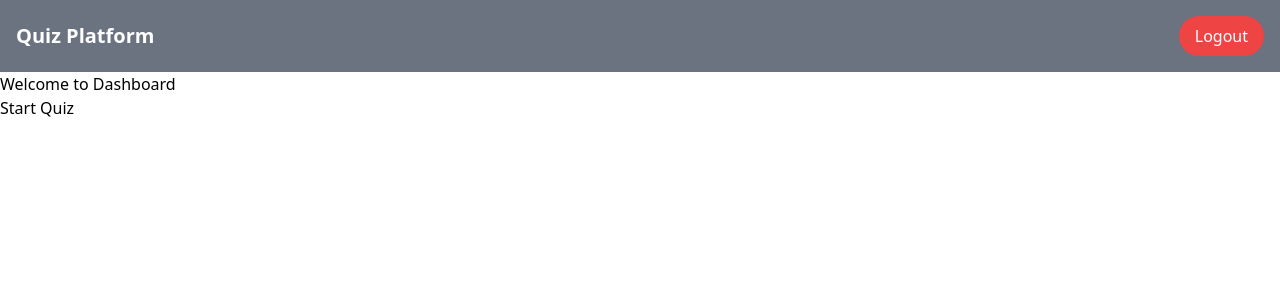
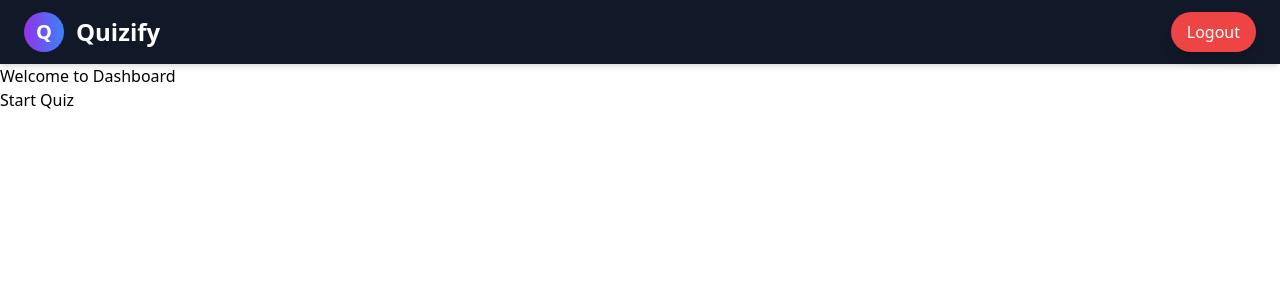
Before and after one commit to durgesh-h/Online_Practice_Test_Platform, a React (Vite) app in the folder frontend/: page /dashboard in a window 1280 px wide. Shown: the top 300 px of the page. Built offline with nearby package versions, Linux system fonts and the light colour scheme; sample sign-in values are in the browser's storage.

Commit message:
Header UI changed

```diff
--- a/frontend/src/components/Header.jsx
+++ b/frontend/src/components/Header.jsx
@@ -12,12 +12,25 @@ const Header = () => {
   };
 
   return (
-    <div className="w-full p-4 bg-gray-500 text-white flex justify-between items-center">
-      <h1 className="text-xl font-bold">Quiz Platform</h1>
-      <button onClick={handleLogout} className="bg-red-500 px-4 py-2 rounded-full">
-        Logout
-      </button>
-    </div>
+    <header className="w-full bg-gray-900 shadow-md text-white py-3 px-6">
+      <div className="container mx-auto flex justify-between items-center">
+        {/* Left: Logo or Brand Name */}
+        <div className="flex items-center space-x-3">
+          <div className="h-10 w-10 bg-gradient-to-r from-purple-600 to-blue-500 rounded-full flex items-center justify-center text-xl font-bold text-white">
+            Q
+          </div>
+          <h1 className="text-2xl font-semibold">Quizify</h1>
+        </div>
+
+        {/* Right: Logout Button */}
+        <button
+          onClick={handleLogout}
+          className="bg-red-500 hover:bg-red-600 text-white px-4 py-2 rounded-full shadow-lg transition-all duration-300"
+        >
+          Logout
+        </button>
+      </div>
+    </header>
   );
 };
 
```
